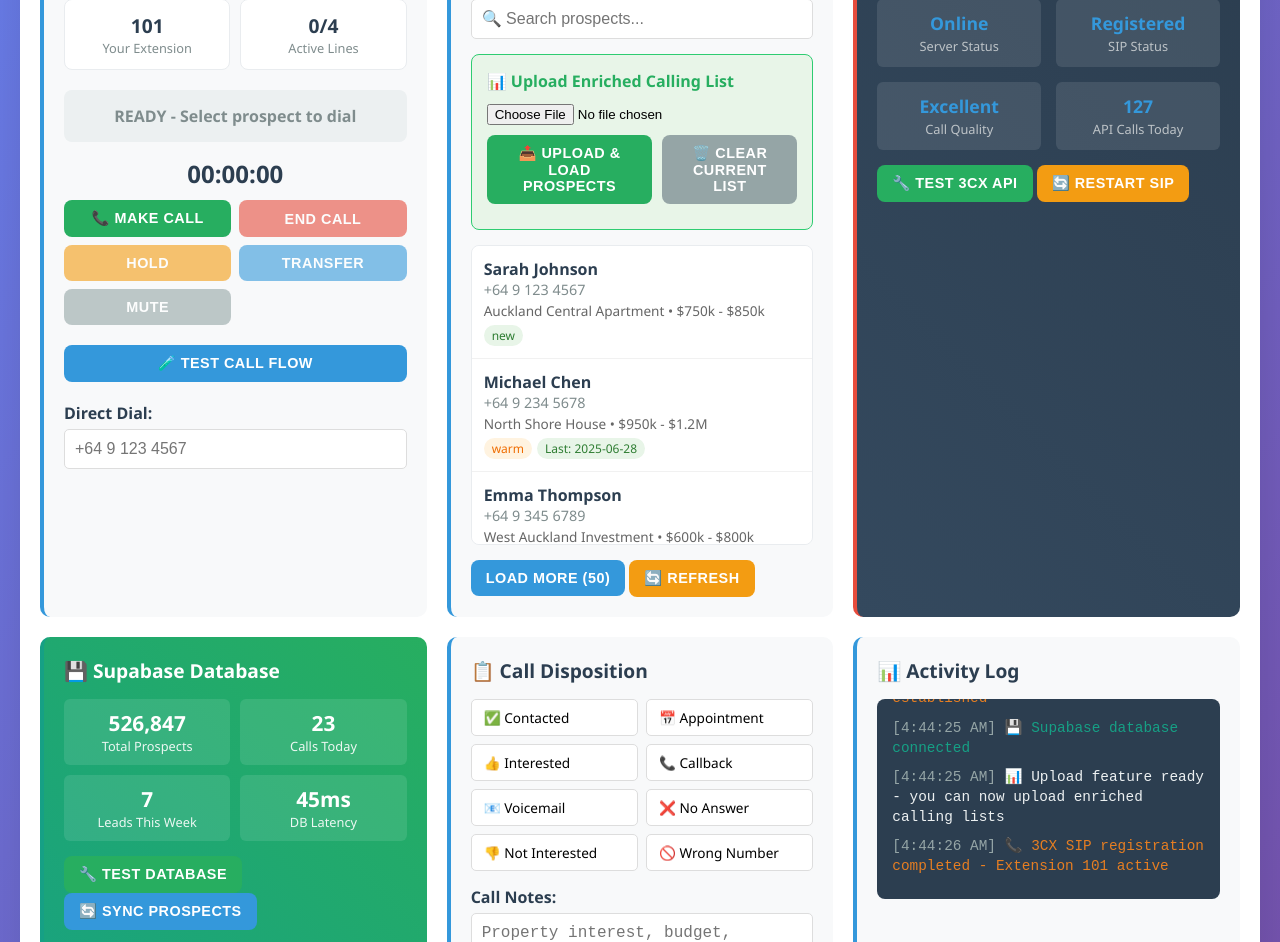
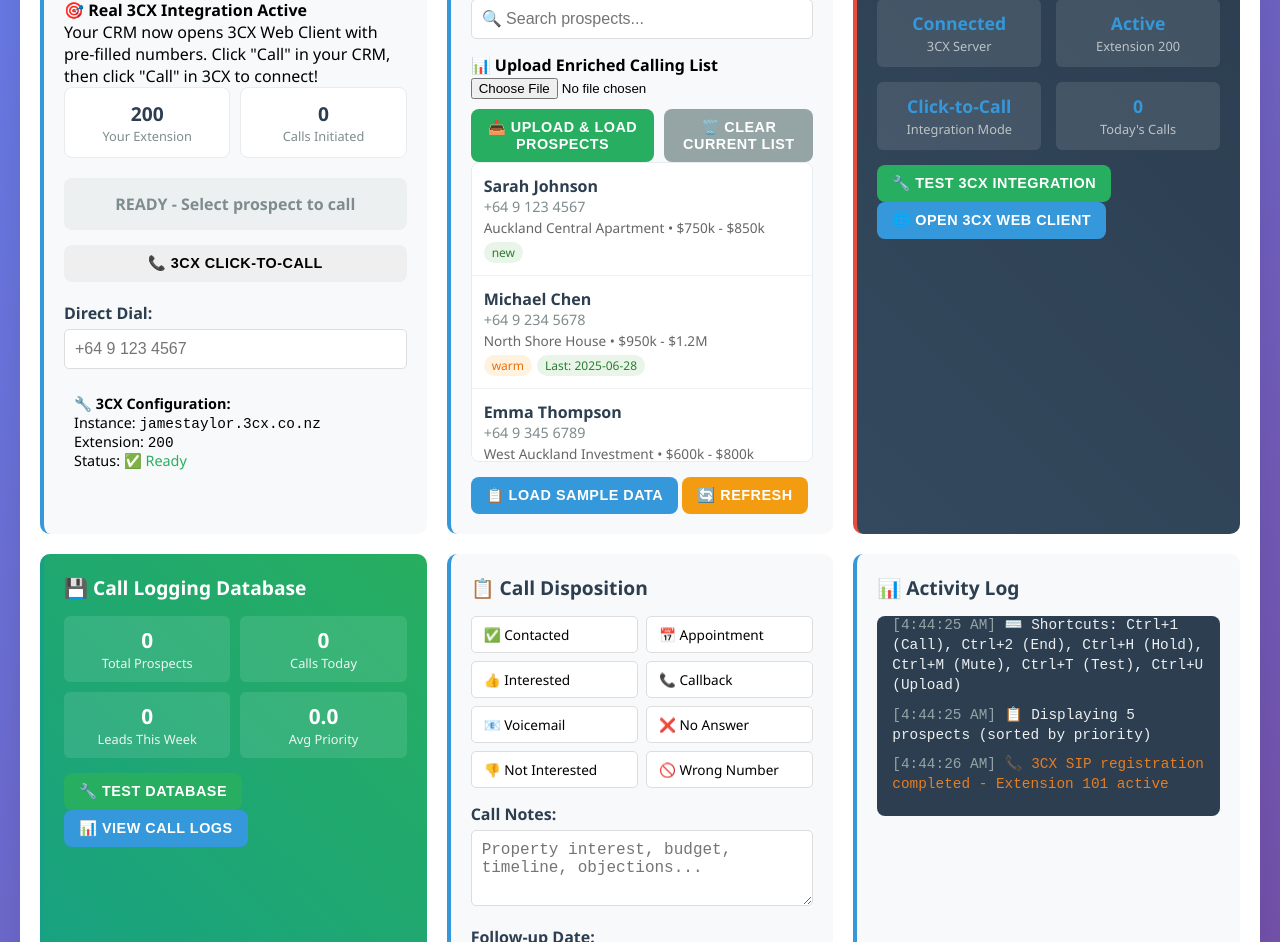
Before and after one commit to Milfordbeach/bayleys-crm, a plain HTML site: page index.html in a window 1280 px wide. Shown: the part 224-1166 px from the top of the page. Drawn offline with Linux system fonts and the light colour scheme.

Commit message:
Update index.html

```diff
--- a/index.html
+++ b/index.html
@@ -3,74 +3,80 @@
 <head>
     <meta charset="UTF-8">
     <meta name="viewport" content="width=device-width, initial-scale=1.0">
-    <title>Bayleys CRM - 3CX Integration</title>
+    <title>Bayleys CRM - 3CX Click-to-Call</title>
     <link rel="stylesheet" href="styles.css">
 </head>
 <body>
     <div class="container">
         <div class="header">
-            <h1>🏠 Bayleys CRM - 3CX Integration</h1>
+            <h1>🏠 Bayleys CRM - 3CX Click-to-Call Integration</h1>
             <div class="integration-badges">
                 <div class="badge">
                     <div class="status-indicator"></div>
-                    3CX Connected (nbxzyouzfqajamxxpeqp)
+                    3CX Click-to-Call Ready
                 </div>
                 <div class="badge">
                     <div class="status-indicator"></div>
-                    Supabase Live
+                    Supabase Database Live
                 </div>
                 <div class="badge">
                     <div class="status-indicator"></div>
-                    526K Prospects Loaded
+                    <span id="prospectCount">0</span> Prospects Loaded
                 </div>
             </div>
         </div>
         <div class="main-content">
             <div class="section">
-                <h3>📞 Call Controls</h3>
+                <h3>📞 3CX Click-to-Call</h3>
+
+                <div class="three-cx-integration-notice">
+                    <h4>🎯 Real 3CX Integration Active</h4>
+                    <p>Your CRM now opens 3CX Web Client with pre-filled numbers. Click "Call" in your CRM, then click "Call" in 3CX to connect!</p>
+                </div>
 
                 <div class="extension-status">
                     <div class="extension-card">
-                        <div class="extension-number">101</div>
+                        <div class="extension-number">200</div>
                         <div class="extension-label">Your Extension</div>
                     </div>
                     <div class="extension-card">
-                        <div class="extension-number" id="activeLines">0/4</div>
-                        <div class="extension-label">Active Lines</div>
+                        <div class="extension-number" id="clickToCallCount">0</div>
+                        <div class="extension-label">Calls Initiated</div>
                     </div>
                 </div>
-                <div class="call-status status-idle" id="callStatus">READY - Select prospect to dial</div>
-                <div class="timer" id="callTimer">00:00:00</div>
+
+                <div class="call-status status-idle" id="callStatus">READY - Select prospect to call</div>
 
                 <div class="call-controls">
-                    <button class="btn btn-primary" id="makeCallBtn" onclick="makeCall()">📞 Make Call</button>
-                    <button class="btn btn-danger" id="endCallBtn" onclick="endCall()" disabled>End Call</button>
-                    <button class="btn btn-warning" id="holdCallBtn" onclick="holdCall()" disabled>Hold</button>
-                    <button class="btn btn-info" id="transferCallBtn" onclick="showTransfer()" disabled>Transfer</button>
-                    <button class="btn btn-secondary" id="muteCallBtn" onclick="toggleMute()" disabled>Mute</button>
+                    <button class="btn click-to-call-btn" id="makeCallBtn" onclick="makeClickToCall()">📞 3CX Click-to-Call</button>
                 </div>
-                <div class="call-controls">
-                    <button class="btn btn-info" onclick="testCallFlow()" style="grid-column: 1 / -1;">🧪 Test Call Flow</button>
-                </div>
+
                 <div class="input-group">
                     <label for="dialNumber">Direct Dial:</label>
                     <input type="tel" id="dialNumber" placeholder="+64 9 123 4567" onkeypress="handleDialKeypress(event)">
                 </div>
+
+                <div style="margin-top: 15px; padding: 10px; background: #f8f9fa; border-radius: 5px; font-size: 0.9rem;">
+                    <strong>🔧 3CX Configuration:</strong><br>
+                    Instance: <code id="threeCXInstance">jamestaylor.3cx.co.nz</code><br>
+                    Extension: <code>200</code><br>
+                    Status: <span style="color: #27ae60;">✅ Ready</span>
                 </div>
+            </div>
+
             <div class="section">
                 <h3>👥 Prospect Queue</h3>
 
                 <input type="text" class="search-box" id="prospectSearch" placeholder="🔍 Search prospects..." onkeyup="filterProspects()">
 
-                <!-- Add this RIGHT AFTER the search box in the Prospect Queue section -->
-        <div class="upload-section" style="margin-bottom: 15px; padding: 15px; background: #e8f5e8; border-radius: 8px; border: 1px solid #2ecc71;">
-    <h4 style="margin: 0 0 10px 0; color: #27ae60;">📊 Upload Enriched Calling List</h4>
+                <div class="upload-section">
+                    <h4>📊 Upload Enriched Calling List</h4>
                     <input type="file" id="prospectFileUpload" accept=".csv,.json" style="margin-bottom: 10px;">
                     <div style="display: flex; gap: 10px;">
                         <button class="btn btn-primary" onclick="uploadProspectFile()">📤 Upload & Load Prospects</button>
                         <button class="btn btn-secondary" onclick="clearProspects()">🗑️ Clear Current List</button>
                     </div>
-    <div id="uploadStatus" style="margin-top: 10px; font-size: 0.9rem; color: #666;"></div>
+                    <div id="uploadStatus" class="upload-status"></div>
                 </div>
 
                 <div class="prospect-queue" id="prospectQueue">
@@ -78,58 +84,63 @@
                 </div>
 
                 <div style="margin-top: 15px;">
-                    <button class="btn btn-info" onclick="loadMoreProspects()">Load More (50)</button>
+                    <button class="btn btn-info" onclick="loadSampleProspects()">📋 Load Sample Data</button>
                     <button class="btn btn-warning" onclick="refreshProspects()">🔄 Refresh</button>
                 </div>
             </div>
+
             <div class="section three-cx-section">
                 <h3 style="color: white;">🌐 3CX Status</h3>
 
                 <div class="connection-grid">
                     <div class="connection-item">
-                        <div class="connection-value" id="serverStatus">Online</div>
-                        <div class="connection-label">Server Status</div>
+                        <div class="connection-value" id="serverStatus">Connected</div>
+                        <div class="connection-label">3CX Server</div>
                     </div>
                     <div class="connection-item">
-                        <div class="connection-value" id="sipStatus">Registered</div>
-                        <div class="connection-label">SIP Status</div>
+                        <div class="connection-value" id="extensionStatus">Active</div>
+                        <div class="connection-label">Extension 200</div>
                     </div>
                     <div class="connection-item">
-                        <div class="connection-value" id="callQuality">Excellent</div>
-                        <div class="connection-label">Call Quality</div>
+                        <div class="connection-value" id="integrationMode">Click-to-Call</div>
+                        <div class="connection-label">Integration Mode</div>
                     </div>
                     <div class="connection-item">
-                        <div class="connection-value" id="apiCalls">127</div>
-                        <div class="connection-label">API Calls Today</div>
+                        <div class="connection-value" id="dailyClickToCalls">0</div>
+                        <div class="connection-label">Today's Calls</div>
                     </div>
                 </div>
-                <button class="btn btn-primary" onclick="test3CXConnection()">🔧 Test 3CX API</button>
-                <button class="btn btn-warning" onclick="restart3CXConnection()">🔄 Restart SIP</button>
+
+                <button class="btn btn-primary" onclick="test3CXIntegration()">🔧 Test 3CX Integration</button>
+                <button class="btn btn-info" onclick="open3CXWebClient()">🌐 Open 3CX Web Client</button>
             </div>
+
             <div class="section supabase-section">
-                <h3 style="color: white;">💾 Supabase Database</h3>
+                <h3 style="color: white;">💾 Call Logging Database</h3>
 
                 <div class="db-stats">
                     <div class="db-stat">
-                        <div class="db-number" id="totalProspects">526,847</div>
+                        <div class="db-number" id="totalProspects">0</div>
                         <div class="db-label">Total Prospects</div>
                     </div>
                     <div class="db-stat">
-                        <div class="db-number" id="callsToday">23</div>
+                        <div class="db-number" id="callsToday">0</div>
                         <div class="db-label">Calls Today</div>
                     </div>
                     <div class="db-stat">
-                        <div class="db-number" id="leadsThisWeek">7</div>
+                        <div class="db-number" id="leadsThisWeek">0</div>
                         <div class="db-label">Leads This Week</div>
                     </div>
                     <div class="db-stat">
-                        <div class="db-number" id="dbLatency">45ms</div>
-                        <div class="db-label">DB Latency</div>
+                        <div class="db-number" id="avgPriorityScore">0.0</div>
+                        <div class="db-label">Avg Priority</div>
                     </div>
                 </div>
+
                 <button class="btn btn-primary" onclick="testSupabaseConnection()">🔧 Test Database</button>
-                <button class="btn btn-info" onclick="syncProspects()">🔄 Sync Prospects</button>
+                <button class="btn btn-info" onclick="viewCallLogs()">📊 View Call Logs</button>
             </div>
+
             <div class="section">
                 <h3>📋 Call Disposition</h3>
 
@@ -154,56 +165,59 @@
                     <input type="datetime-local" id="followUpDate">
                 </div>
 
-                <button class="btn btn-primary" onclick="saveToSupabase()">💾 Save to Supabase</button>
+                <button class="btn btn-primary" onclick="saveCallRecord()">💾 Save Call Record</button>
             </div>
+
             <div class="section">
                 <h3>📊 Activity Log</h3>
                 <div class="log-area" id="activityLog">
                     <div class="log-entry">
-                        <span class="log-timestamp">[14:30:00]</span>
-                        <span class="log-3cx">3CX SIP registration successful</span>
+                        <span class="log-timestamp">[System]</span>
+                        <span class="log-3cx">3CX Click-to-Call integration ready</span>
                     </div>
                     <div class="log-entry">
-                        <span class="log-timestamp">[14:30:01]</span>
-                        <span class="log-supabase">Supabase connection established</span>
+                        <span class="log-timestamp">[System]</span>
+                        <span class="log-supabase">Call logging database connected</span>
                     </div>
                     <div class="log-entry">
-                        <span class="log-timestamp">[14:30:02]</span>
-                        <span class="log-success">CRM ready - 526,847 prospects loaded</span>
+                        <span class="log-timestamp">[System]</span>
+                        <span class="log-success">CRM ready for prospect calling</span>
                     </div>
                 </div>
             </div>
+
             <div class="section stats-dashboard">
                 <h3 style="color: white;">📈 Daily Performance</h3>
                 <div class="stats-grid">
                     <div class="stat-card">
-                        <div class="stat-number" id="totalCalls">23</div>
+                        <div class="stat-number" id="totalCalls">0</div>
                         <div class="stat-label">Total Calls</div>
                     </div>
                     <div class="stat-card">
-                        <div class="stat-number" id="connectRate">67%</div>
+                        <div class="stat-number" id="connectRate">0%</div>
                         <div class="stat-label">Connect Rate</div>
                     </div>
                     <div class="stat-card">
-                        <div class="stat-number" id="avgTalkTime">4m 32s</div>
-                        <div class="stat-label">Avg Talk Time</div>
-                    </div>
-                    <div class="stat-card">
-                        <div class="stat-number" id="appointmentsSet">3</div>
+                        <div class="stat-number" id="appointmentsSet">0</div>
                         <div class="stat-label">Appointments</div>
                     </div>
                     <div class="stat-card">
-                        <div class="stat-number" id="qualifiedLeads">7</div>
+                        <div class="stat-number" id="qualifiedLeads">0</div>
                         <div class="stat-label">Qualified Leads</div>
                     </div>
                     <div class="stat-card">
-                        <div class="stat-number" id="callbacksScheduled">5</div>
-                        <div class="stat-label">Callbacks</div>
+                        <div class="stat-number" id="priorityCallsToday">0</div>
+                        <div class="stat-label">Priority Calls</div>
+                    </div>
+                    <div class="stat-card">
+                        <div class="stat-number" id="nzbnEnrichedCalls">0</div>
+                        <div class="stat-label">NZBN Enriched</div>
                     </div>
                 </div>
             </div>
         </div>
     </div>
+
     <script src="script.js"></script>
 </body>
 </html>
```
Lines whose indentation alone changed are shown as unchanged.
